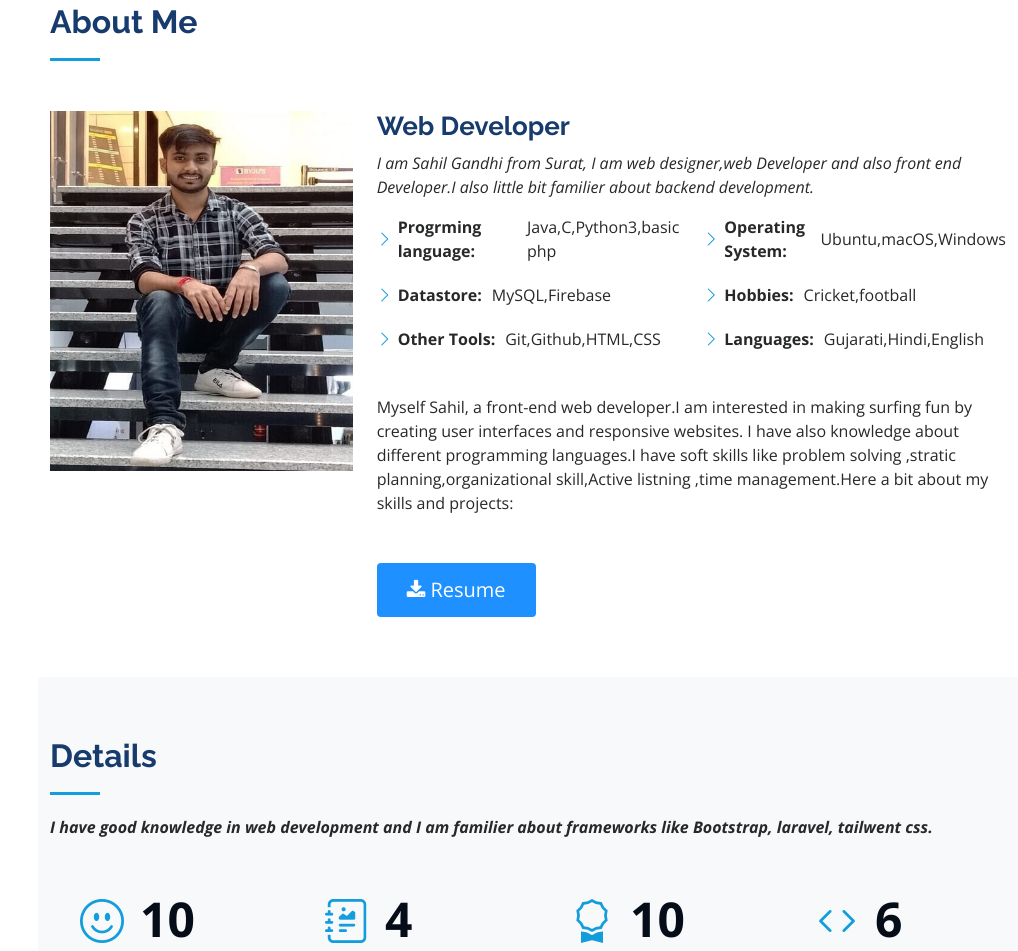
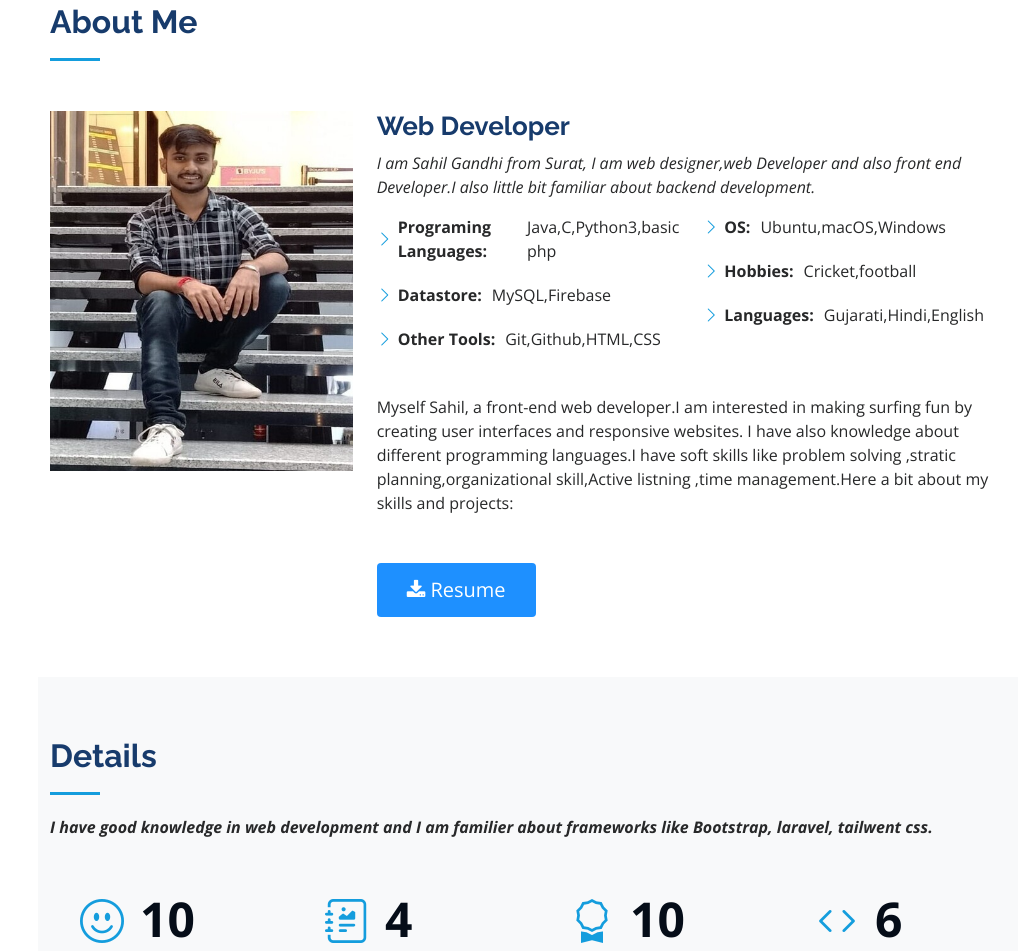
Before and after one commit to Sahil8402/Sahil_Profile, a plain HTML site: page index.html in a window 1280 px wide. Shown: the part 857-1808 px from the top of the page, without its empty margins (262-1280 px from the left). Drawn offline with nearby package versions, Linux system fonts and the light colour scheme.

Commit message:
Update index.html

```diff
--- a/index.html
+++ b/index.html
@@ -94,19 +94,19 @@
                     <div class="col-lg-8 pt-4 pt-lg-0 content" data-aos="fade-left">
                         <h3>Web Developer</h3>
                         <p class="fst-italic">
-                            I am Sahil Gandhi from Surat, I am web designer,web Developer and also front end Developer.I also little bit familier about backend development.
+                            I am Sahil Gandhi from Surat, I am web designer,web Developer and also front end Developer.I also little bit familiar about backend development.
                         </p>
                         <div class="row">
                             <div class="col-lg-6">
                                 <ul>
-                                    <li><i class="bi bi-chevron-right"></i> <strong>Progrming language:</strong> <span>Java,C,Python3,basic php</span></li>
+                                    <li><i class="bi bi-chevron-right"></i> <strong>Programing Languages:</strong> <span>Java,C,Python3,basic php</span></li>
                                     <li><i class="bi bi-chevron-right"></i> <strong>Datastore:</strong> <span>MySQL,Firebase</span></li>
                                     <li><i class="bi bi-chevron-right"></i> <strong>Other Tools:</strong> <span>Git,Github,HTML,CSS</span></li>
                                 </ul>
                             </div>
                             <div class="col-lg-6">
                                 <ul>
-                                    <li><i class="bi bi-chevron-right"></i> <strong>Operating System:</strong> <span>Ubuntu,macOS,Windows</span></li>
+                                    <li><i class="bi bi-chevron-right"></i> <strong>OS:</strong> <span>Ubuntu,macOS,Windows</span></li>
                                     <li><i class="bi bi-chevron-right"></i> <strong>Hobbies:</strong> <span>Cricket,football</span></li>
                                     <li><i class="bi bi-chevron-right"></i> <strong>Languages:</strong> <span>Gujarati,Hindi,English</span></li>
 
```
